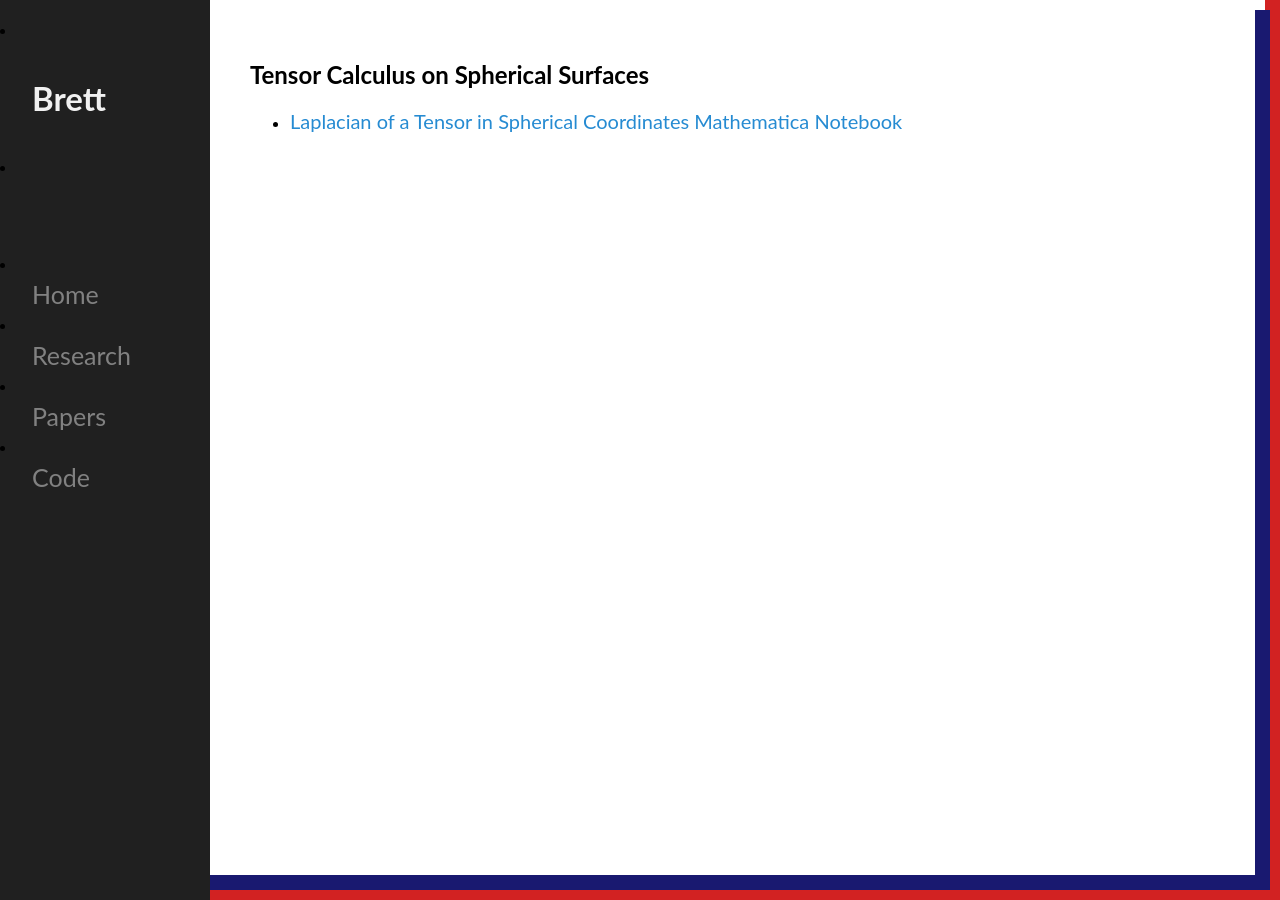
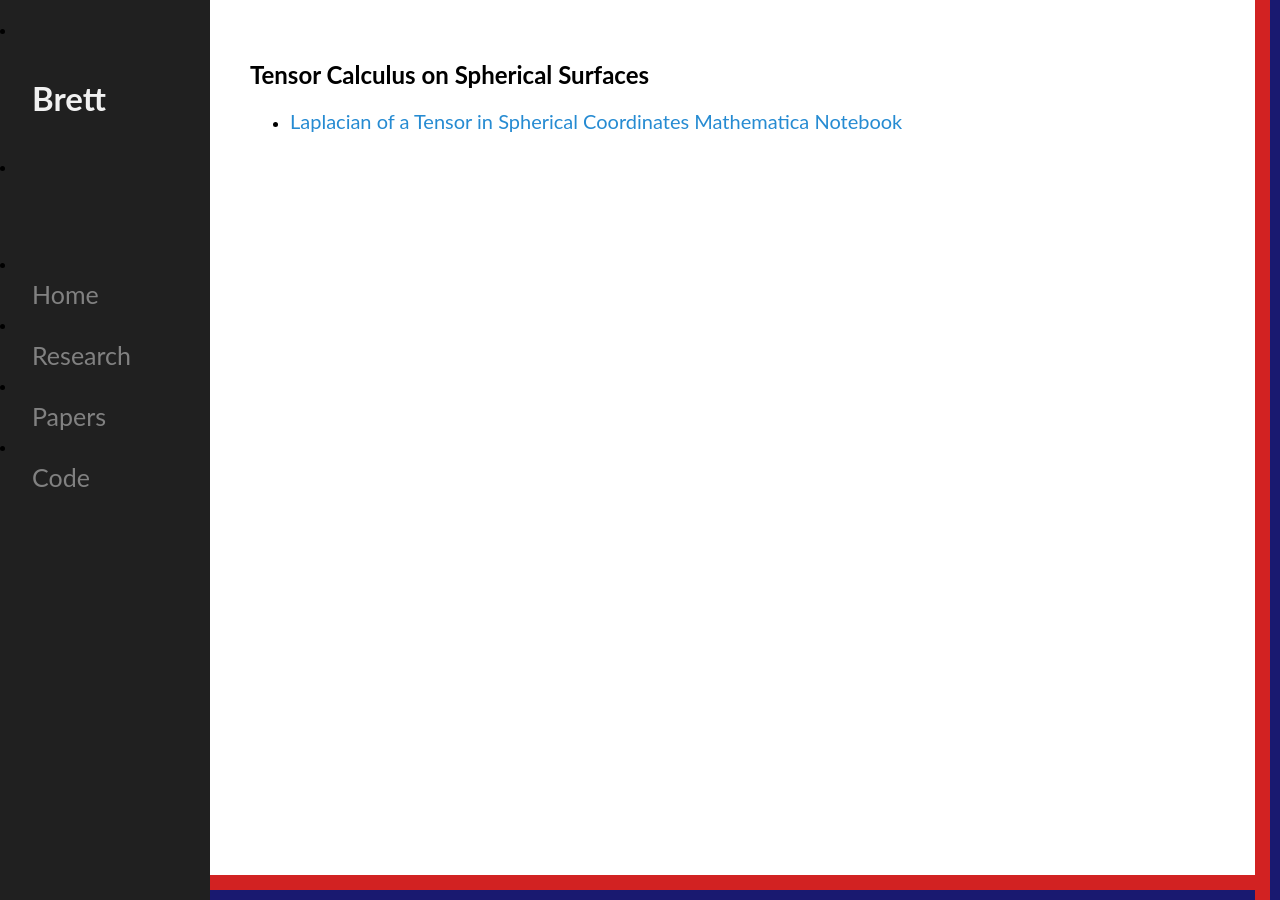
Before and after one commit to mckimb/mckimb.github.io, a Jekyll site: the page built from code/index.html, in a window 1280 px wide. Built offline with Jekyll 4.4.1, drawn with Linux system fonts in a browser that asks for light colours.

Commit message:
Update main.css

```diff
--- a/css/main.css
+++ b/css/main.css
@@ -22,7 +22,7 @@ body a:hover {
 }
 
 #top, #bottom, #left, #right {
-	background: #D22222;
+	background: #191970;
 	position: fixed;
 	}
 	#left, #right {
@@ -42,11 +42,11 @@ body a:hover {
 		#bottom { bottom: 0; }
 
 #top2, #bottom2, #left2, #right2 {
-	background: #191970;
+	background: #D22222;
 	position: fixed;
 	}
 	#left2, #right2 {
-		top: 10px; bottom: 10px;
+		top: 0px; bottom: 0px;
 		width: 15px;
 /* 		border-radius: 55px; */
 		}
```
